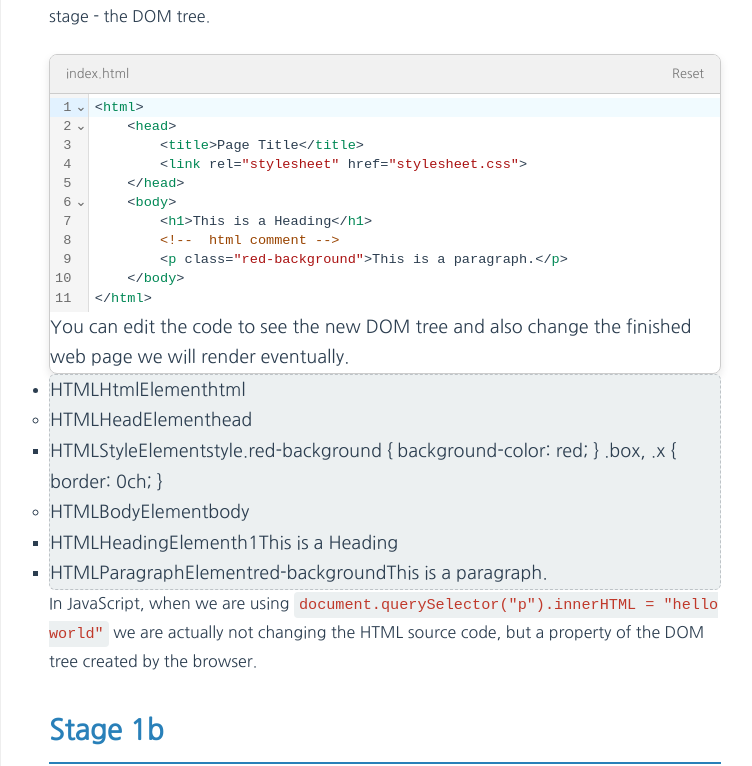
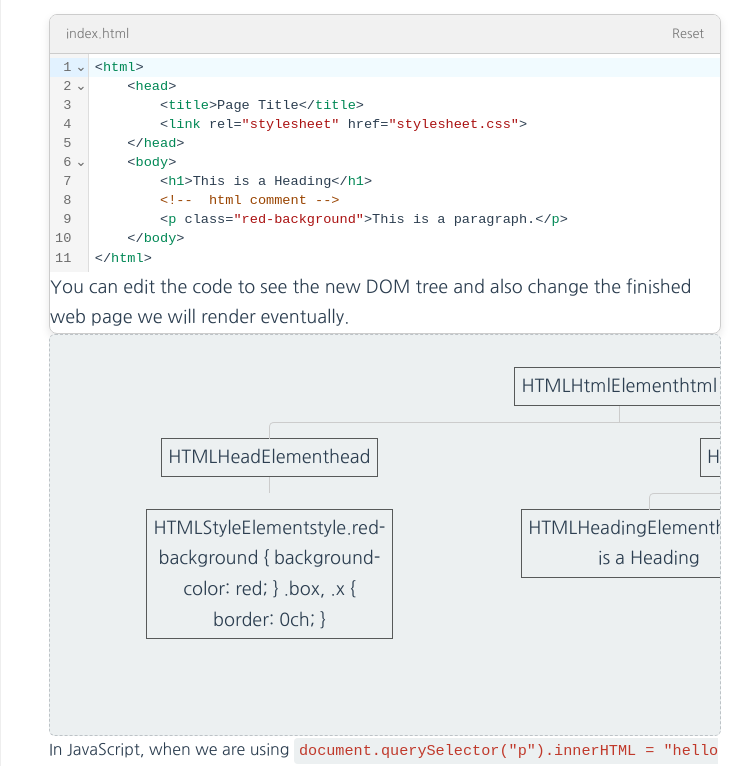
Before and after one commit to MoustachePants/browser-blog, a React (Vite) app: page / in a window 1280 px wide. Shown: the part 2031-2797 px from the top of the page, without its empty margins (255-1007 px from the left). Built offline with nearby package versions, Linux system fonts and the light colour scheme.

Commit message:
tree style WIP

```diff
--- a/src/App.css
+++ b/src/App.css
@@ -9,6 +9,11 @@
 
 body {
   height: 100%;
+  background-color: #f9f9f9;
+  margin: 0;
+  padding: 0;
+  color: #2c3e50;
+  font-size: 16px;
 }
 
 #root {
--- a/src/components/Layout/Main/Main.css
+++ b/src/components/Layout/Main/Main.css
@@ -23,18 +23,9 @@
 
 /* Main.css */
 
-body {
-  font-family: "Merriweather", serif;
-  background-color: #f9f9f9;
-  margin: 0;
-  padding: 0;
-  color: #2c3e50;
-  font-size: 16px;
-}
-
 .blog-main-container {
-  max-width: 45rem;
-  margin: 3rem auto;
+  /*max-width: 45rem;*/
+  /*margin: 3rem auto;*/
   background: #ffffff;
   padding: 3rem;
   box-shadow: 0 0.125rem 0.625rem rgba(0, 0, 0, 0.1);
@@ -84,13 +75,13 @@
   margin-bottom: 2rem;
 }
 
-.stage h2 {
-  margin-bottom: 0.75rem;
-}
+/*.stage h2 {*/
+/*  margin-bottom: 0.75rem;*/
+/*}*/
 
-.stage h3 {
-  margin-bottom: 0.75rem;
-}
+/*.stage h3 {*/
+/*  margin-bottom: 0.75rem;*/
+/*}*/
 
 .stage > ul {
   list-style-type: disc;
@@ -104,15 +95,15 @@
   color: #7f8c8d;
 }
 
-pre {
-  background-color: #f3f3f3;
-  padding: 1.25rem;
-  border: 0.0625rem solid #dcdcdc;
-  border-radius: 0.375rem;
-  overflow-x: auto;
-  color: #2c3e50;
-  font-size: 1rem;
-}
+/*pre {*/
+/*  background-color: #f3f3f3;*/
+/*  padding: 1.25rem;*/
+/*  border: 0.0625rem solid #dcdcdc;*/
+/*  border-radius: 0.375rem;*/
+/*  overflow-x: auto;*/
+/*  color: #2c3e50;*/
+/*  font-size: 1rem;*/
+/*}*/
 
 code {
   background: #ecf0f1;
--- a/src/components/UI/Tree/Tree.css
+++ b/src/components/UI/Tree/Tree.css
@@ -125,41 +125,138 @@
 
 /*__________________________________________*/
 
-/*.tree-container {*/
-/*  width: 100%;*/
+.tree-container {
+  width: 100%;
+}
+
+.row {
+  width: 100%;
+}
+
+.tree-container {
+}
+
+.tree {
+  display: flex;
+  overflow: auto;
+}
+
+.tree ul {
+  /*width: 100%;*/
+  display: flex;
+  /*align-items: center;*/
+  justify-content: center;
+  list-style: none;
+  text-align: center;
+  /*margin: 1rem;*/
+  list-style: none;
+  position: relative;
+}
+
+.tree li {
+  margin: 2rem;
+  position: relative;
+}
+
+.tree ul li div {
+  display: inline-block;
+  border: rgba(0, 0, 0, 0.63) 1px solid;
+  padding: 0.2rem 0.4rem;
+}
+
+.tree li::before,
+.tree li::after {
+  content: "";
+  position: absolute;
+  top: -1rem;
+  border-top: 1px solid #ccc;
+  /*background-color: red;*/
+  right: 50%;
+  width: calc(51% + 2rem);
+  height: 1rem;
+}
+
+.tree li::after {
+  right: auto;
+  left: 50%;
+  border-left: 1px solid #ccc;
+}
+
+.tree li:only-child::after,
+.tree li:only-child::before {
+  display: none;
+}
+
+.tree li:only-child {
+  padding-top: 0;
+}
+
+.tree li:first-child::before,
+.tree li:last-child::after {
+  border: 0 none;
+}
+
+.tree li:last-child::before {
+  border-right: 1px solid #ccc;
+  border-radius: 0 5px 0 0;
+  -webkit-border-radius: 0 5px 0 0;
+  -moz-border-radius: 0 5px 0 0;
+}
+
+.tree li:first-child::after {
+  border-radius: 5px 0 0 0;
+  -webkit-border-radius: 5px 0 0 0;
+  -moz-border-radius: 5px 0 0 0;
+}
+
+.tree ul ul::before {
+  content: "";
+  position: absolute;
+  top: 0;
+  left: 50%;
+  border-left: 1px solid #ccc;
+  width: 0;
+  height: 1rem;
+}
+
+.tree ul ul li:only-child {
+  position: relative;
+}
+
+.tree ul ul li:only-child::before {
+  content: "";
+  position: absolute;
+  top: 0;
+  left: 50%;
+  border-left: 1px solid #ccc;
+  width: 100px;
+  height: 1rem;
+  background-color: red;
+}
+
+/*.tree li .node-container {*/
+/*  border: 1px solid #ccc;*/
+/*  padding: 10px;*/
+/*  display: inline-grid;*/
+/*  border-radius: 5px;*/
+/*  text-decoration-line: none;*/
+/*  border-radius: 5px;*/
+/*  transition: 0.5s;*/
 /*}*/
-
-/*.row {*/
-/*  width: 100%;*/
+/*.tree li .node-container img {*/
+/*  width: 50px;*/
+/*  height: 50px;*/
+/*  margin-bottom: 10px !important;*/
+/*  border-radius: 100px;*/
+/*  margin: auto;*/
 /*}*/
-
-/*.tree-container {*/
+/*.tree li .node-container span {*/
+/*  border: 1px solid #ccc;*/
+/*  border-radius: 5px;*/
+/*  color: #666;*/
+/*  padding: 8px;*/
+/*  font-size: 12px;*/
+/*  text-transform: uppercase;*/
+/*  letter-spacing: 1px;*/
+/*  font-weight: 500;*/
 /*}*/
-
-/*.tree {*/
-/*  overflow: auto;*/
-/*}*/
-
-/*.tree ul {*/
-/*  !*position: sticky;*!*/
-/*  width: 100%;*/
-/*  display: flex;*/
-/*  align-items: center;*/
-/*  justify-content: center;*/
-/*  list-style: none;*/
-/*  text-align: center;*/
-/*  margin: 1rem;*/
-/*}*/
-
-/*.tree ul {*/
-/*}*/
-
-/*.tree li {*/
-/*  margin: 1rem;*/
-/*  !*display: inline-table;*!*/
-/*}*/
-
-/*.tree ul li div {*/
-/*  display: inline-block;*/
-/*  border: black 1px solid;*/
-/*}*/
```
